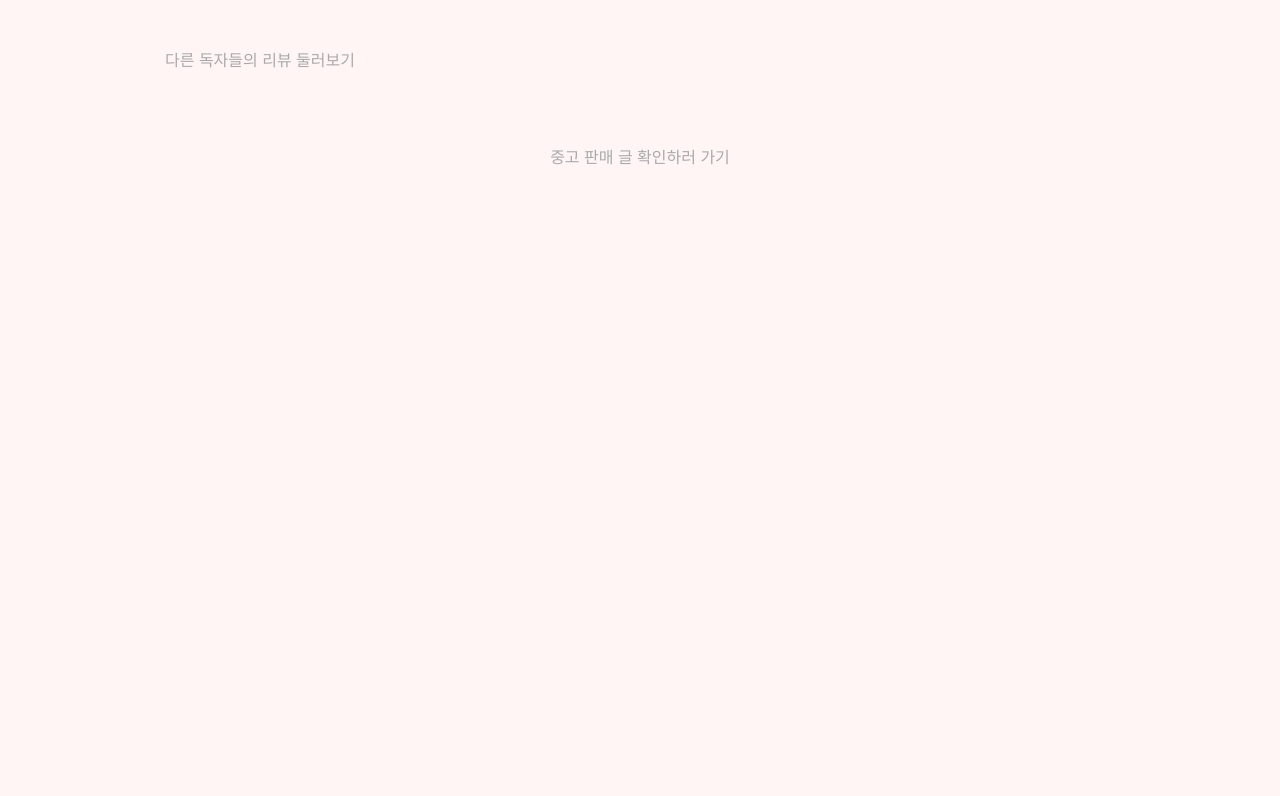
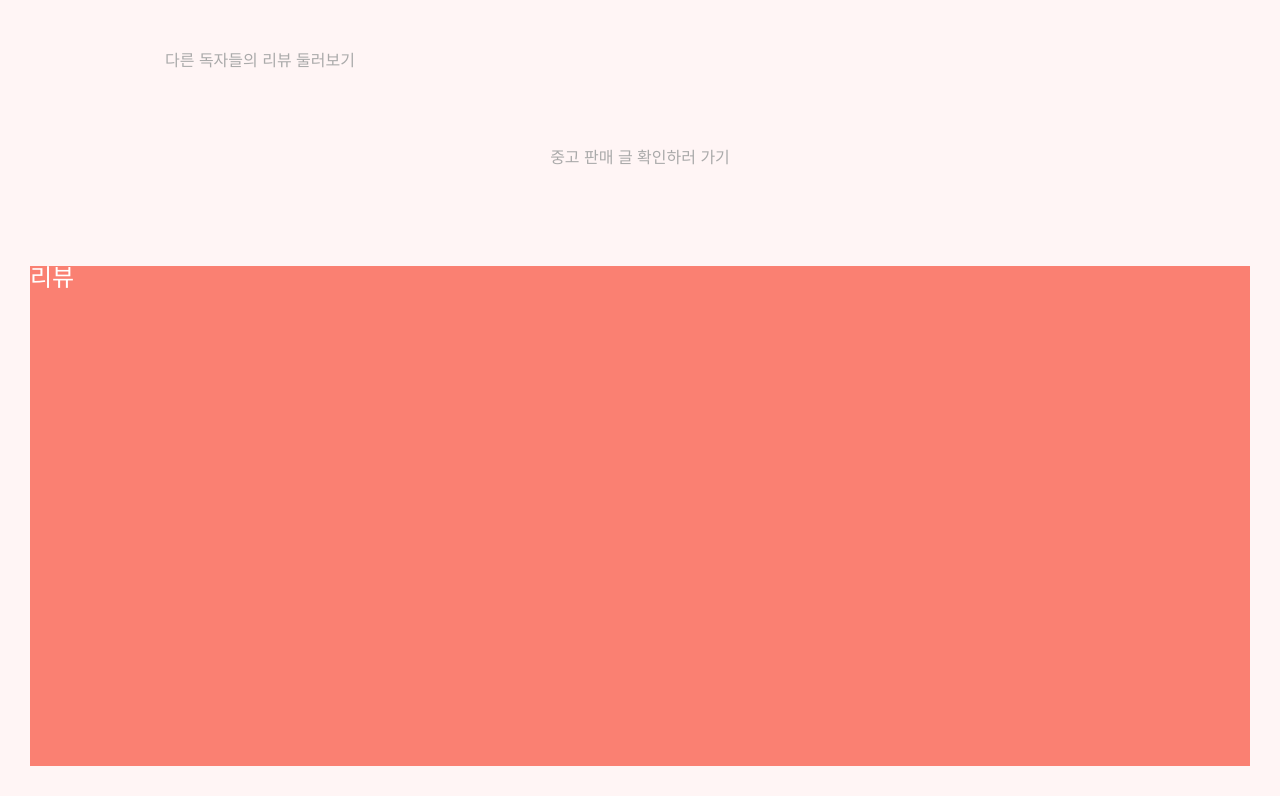
Before and after one commit to thgee/TurnPage, a React (Create React App) app: page /book-detail/1 in a window 1280 px wide. Shown: the part 336-1132 px from the top of the page. Before the commit the page ends 800 px from the top, so only its background shows below. Built offline with nearby package versions, Linux system fonts and the light colour scheme; no server answers; a web font is replaced by a local one.

Commit message:
REFACTOR: bookDetail queryKey 수정

```diff
--- a/src/components/bookDetail/BookInfo/BookInfo.tsx
+++ b/src/components/bookDetail/BookInfo/BookInfo.tsx
@@ -5,8 +5,8 @@ import { getStar } from "../../../utils/getStar";
 import { Link } from "react-router-dom";
 
 const BookInfo = ({ bookId }: IBookInfoProps) => {
-  const { isLoading, data: bookInfo } = useQuery({
-    queryKey: ["bookDetail"],
+  const { data: bookInfo } = useQuery({
+    queryKey: ["bookDetail", bookId],
     queryFn: () => apiGetBookDetail(Number(bookId)),
   });
 
--- a/src/components/bookDetail/Review/Review.tsx
+++ b/src/components/bookDetail/Review/Review.tsx
@@ -1,7 +1,22 @@
 import * as style from "./styles";
 
 const Review = ({ bookId }: IReviewProps) => {
-  return <style.Container></style.Container>;
+  return (
+    <style.Container>
+      <h1
+        style={{
+          width: "100%",
+          height: 500,
+          backgroundColor: "salmon",
+          color: "#fff",
+          marginTop: 100,
+          fontSize: "1.5rem",
+        }}
+      >
+        리뷰
+      </h1>
+    </style.Container>
+  );
 };
 
 export default Review;
```
